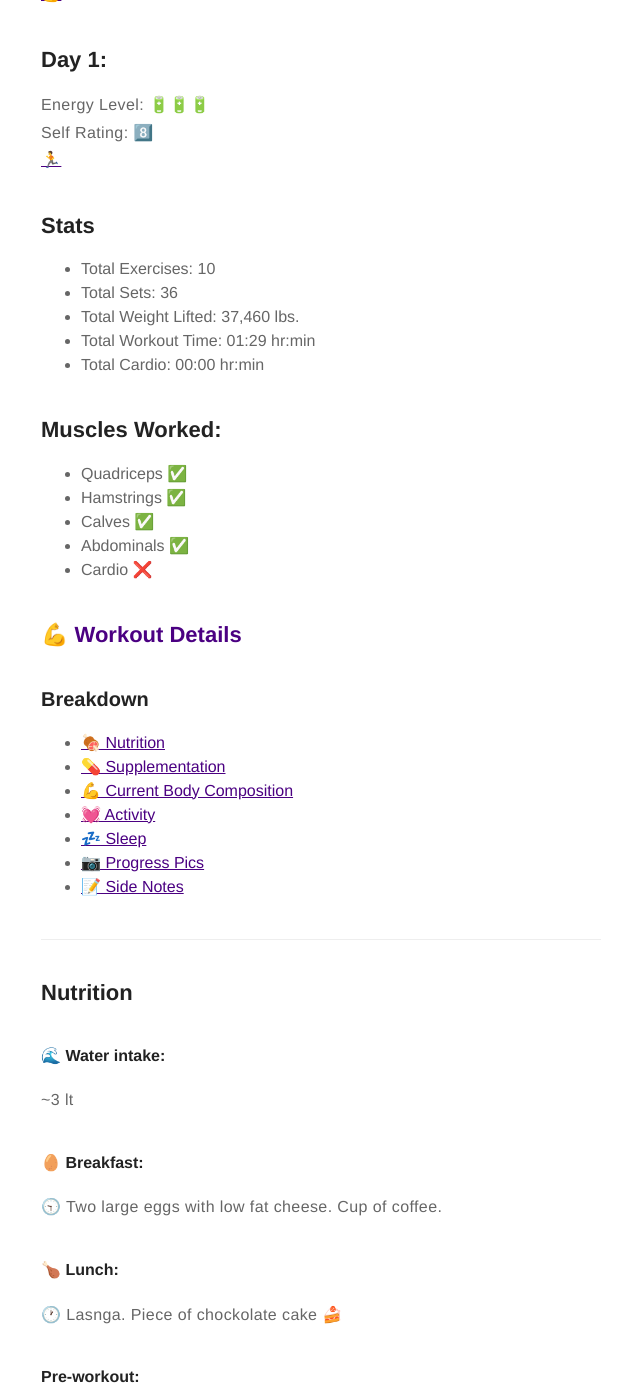
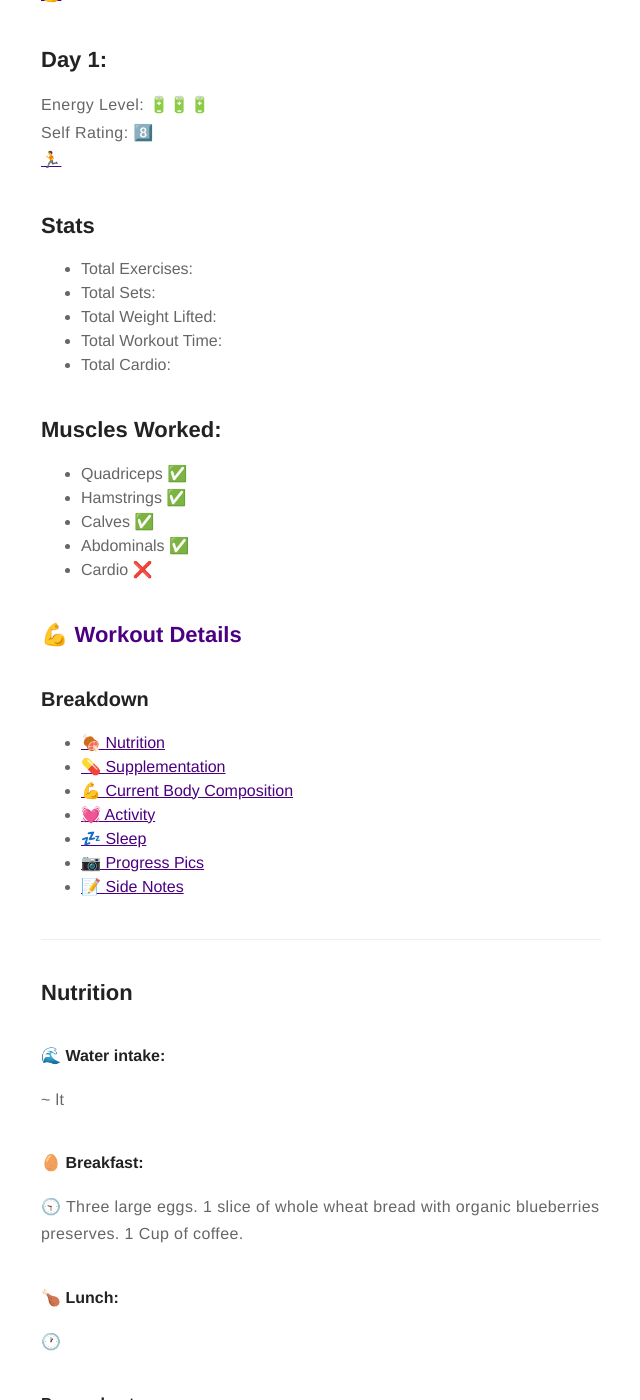
Before and after one commit to brenodamata/old_page, a Jekyll site: the page built from _posts/2015-02-08-12-week-program-day-2.markdown, in a window 1280 px wide and 1400 px high, scrolled down 321 px. Shown: the whole window, without its empty margins (319-959 px from the left). Built offline with Jekyll 4.4.1, drawn with Linux system fonts in a browser that asks for light colours; emoji names are drawn with the system emoji font; some of the changed text lies outside the part shown.

Commit message:
Add day 2 of 12 week program, and utility belt blog post in draft

```diff
--- a/_posts/2015-02-24-12-week-program-day-1.markdown
+++ b/_posts/2015-02-08-12-week-program-day-2.markdown
@@ -1,29 +1,29 @@
 ---
-title: "12 Week Program Day 1"
+title: "12 Week Program Day 2"
 layout: post
-date: 2016-03-07 21:20
+date: 2016-03-08 10:00
 tag:
 - gym
 - fitness
 blog: true
-draft: false
+draft: true
 star: false
 ---
 [:muscle:](http://bodyspace.bodybuilding.com/brenodamata/) <br>
 
 ## Day 1:
-
+<!-- Energy out of four batteries -->
 Energy Level: :battery::battery::battery: <br>
 Self Rating: :eight: <br>
 [:running:](https://www.fitbit.com/user/3WJZ2S)
 
 ## Stats
 
- * Total Exercises: 10
- * Total Sets: 36
- * Total Weight Lifted: 37,460 lbs.
- * Total Workout Time: 01:29 hr:min
- * Total Cardio: 00:00 hr:min
+ * Total Exercises:
+ * Total Sets:
+ * Total Weight Lifted:
+ * Total Workout Time:
+ * Total Cardio:
 
 
 ## Muscles Worked:
@@ -50,13 +50,13 @@ Self Rating: :eight: <br>
 ## Nutrition
 
 #### :ocean: Water intake:
-~3 lt
+~ lt
 
 #### :egg: Breakfast:
-:clock930: Two large eggs with low fat cheese. Cup of coffee.
+:clock930: Three large eggs. 1 slice of whole wheat bread with organic blueberries preserves. 1 Cup of coffee.
 
 #### :poultry_leg: Lunch:
-:clock1: Lasnga. Piece of chockolate cake :cake:
+:clock1:
 
 #### Pre-workout:
 :clock4: Protein Shake: 1 1/2 scoops of Hydro Whey, 5mg of Creatine, 1/2 advocato, 1 tps of peanut butter, 1/4 cup of blueberries, 1 strawberry, 1/2 banna with 2% Milk.
```
Also changed, not shown: other parts of _posts/2015-02-08-12-week-program-day-2.markdown (+0 -1 lines), _posts/2015-02-07-12-week-program-day-1.markdown (added, +107 -0 lines), _posts/2015-02-08-utility-belt-my-favorite-tools.markdown (added, +44 -0 lines), 8 other files.
